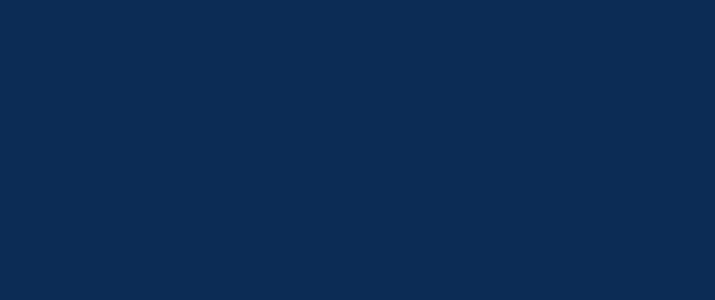
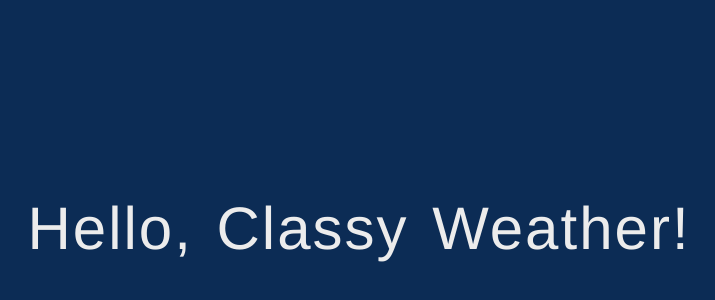
Before and after one commit to G3RGES/classy-weather, a React (Create React App) app: page / in a window 1280 px wide. Shown: the part 172-472 px from the top of the page, without its empty margins (281-996 px from the left). Built offline with nearby package versions, Linux system fonts and the light colour scheme.

Commit message:
Update App.js

```diff
--- a/src/App.js
+++ b/src/App.js
@@ -2,39 +2,10 @@ import React, { Component } from "react";
 
 export default class App extends Component {
   render() {
-    return <div></div>;
+    return (
+      <div>
+        <h1>Hello, Classy Weather!</h1>
+      </div>
+    );
   }
 }
-
-// export default class Counter extends React.Component {
-//   constructor(props) {
-//     super(props);
-//     this.state = { count: 0 };
-//     this.handleDecrement = this.handleDecrement.bind(this);
-//     this.handleIncrement = this.handleIncrement.bind(this);
-//   }
-
-//   handleDecrement = () => {
-//     this.setState((prevState) => ({ count: prevState.count - 1 }));
-//   };
-//   handleIncrement = () => {
-//     this.setState((prevState) => ({ count: prevState.count + 1 }));
-//   };
-
-//   render() {
-//     const date = new Date("2024-06-01T12:00:00");
-//     date.setDate(date.getDate() + this.state.count);
-
-//     return (
-//       <div>
-//         <h1>Counter App</h1>
-//         <button onClick={this.handleDecrement}>-</button>
-//         <span>
-//           {" "}
-//           {date.toDateString()} [{this.state.count}]
-//         </span>
-//         <button onClick={this.handleIncrement}>+</button>
-//       </div>
-//     );
-//   }
-// }
```
